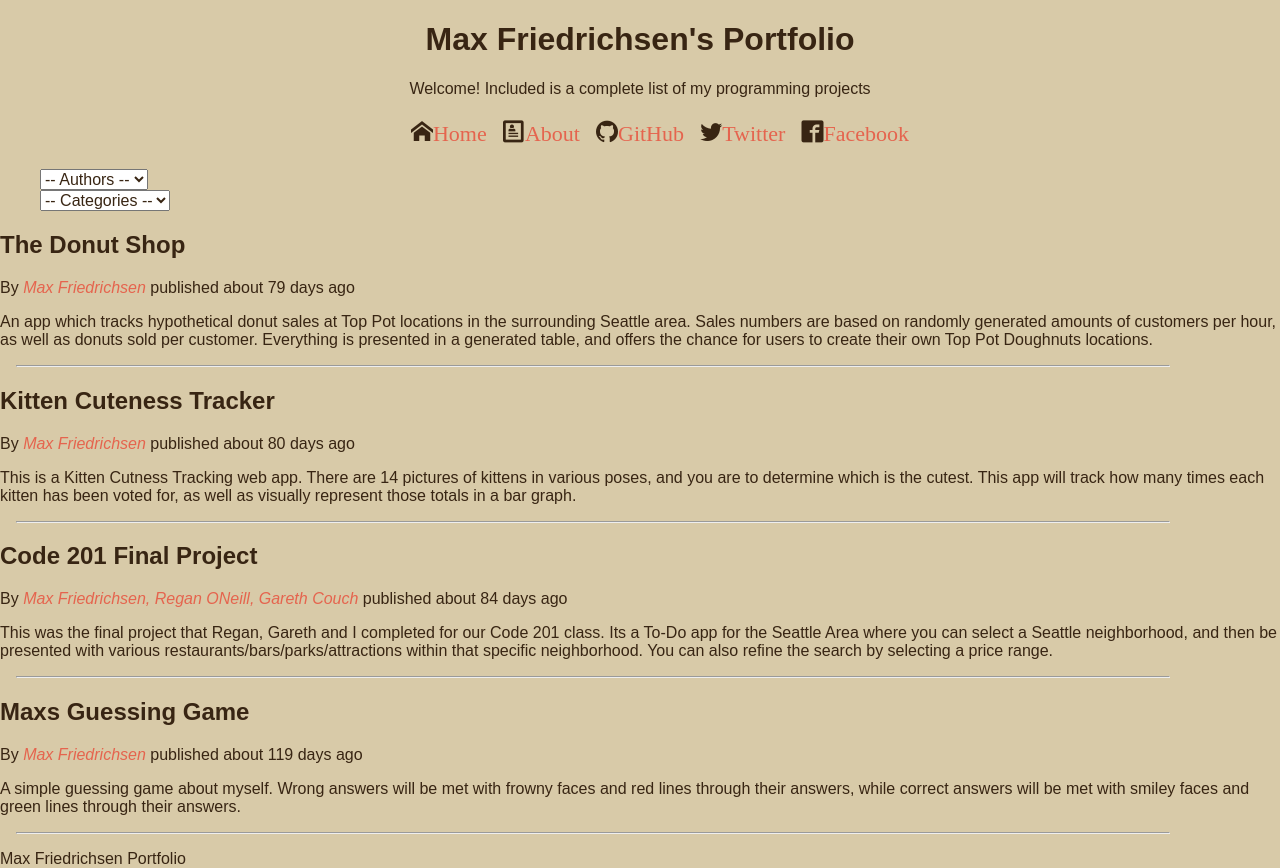
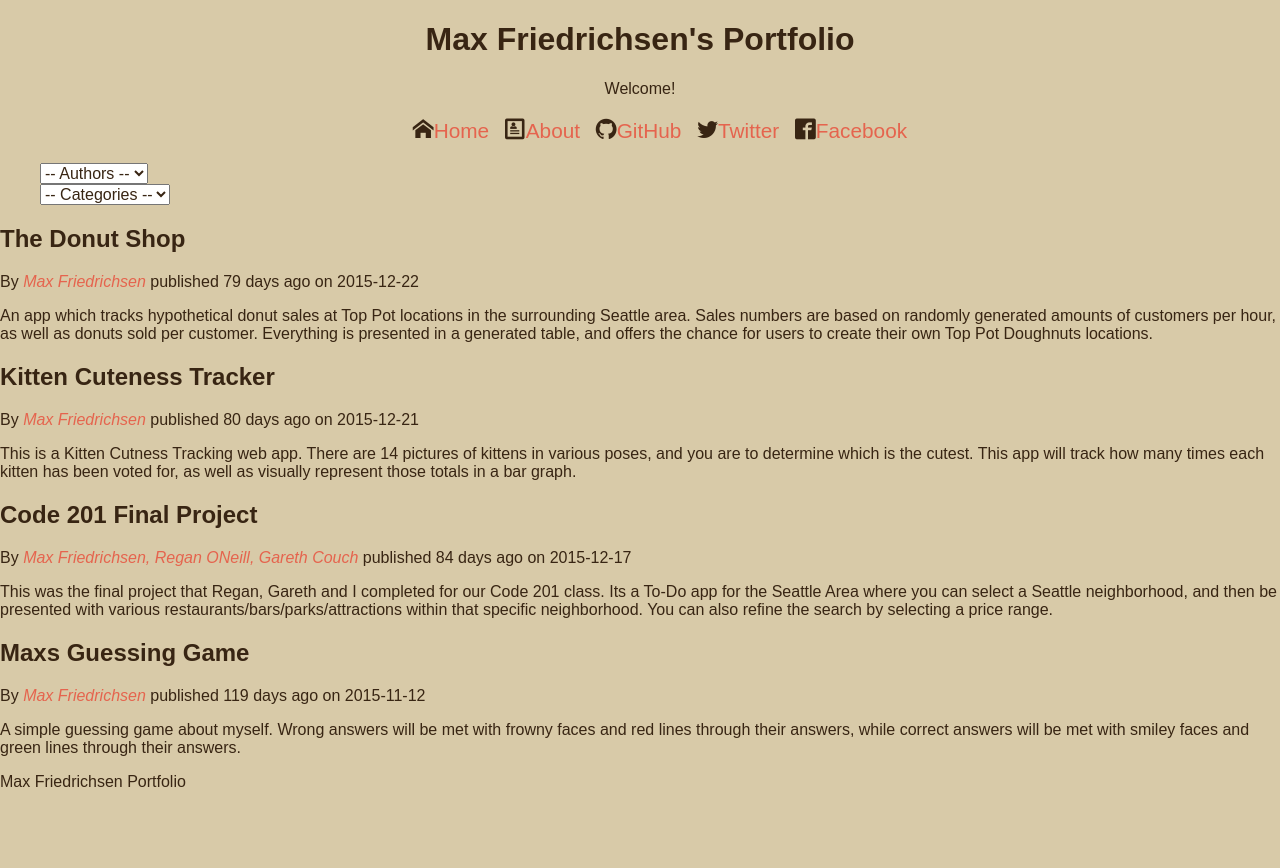
Before and after one commit to meeksfred/portfolio, a plain HTML site: page index.html in a window 1280 px wide. After the commit the page ends 800 px from the top, so only its background shows below. Drawn offline with nearby package versions, Linux system fonts and the light colour scheme; files whose address does not match are found by name; a web font is replaced by a local one.

Commit message:
template running, SMACSS in use, hover menu fixed

```diff
--- a/index.html
+++ b/index.html
@@ -2,17 +2,34 @@
 <html>
   <head>
     <meta charset="UTF-8">
+    <meta name='viewport' content='width=device-width, initial-scale=1'>
     <title>Max's Portfolio</title>
+    <link href='https://fonts.googleapis.com/css?family=Muli' rel='stylesheet' type='text/css'>
     <link rel="stylesheet" href="vendor/normalize.css/normalize.css">
-    <link rel="stylesheet" href="styles/main.css">
+    <link rel="stylesheet" href="styles/base.css">
+    <link rel="stylesheet" href="styles/layout.css">
+    <link rel="stylesheet" href="styles/modules.css">
     <link rel="stylesheet" href="styles/icons.css">
+
+    <script id="project-template" type="text/x-handlebars-template">
+      <article class="clearfix" data-category="{{category}}" data-author="{{author}}">
+        <header>
+          <h2>{{title}}</h2>
+          <div class="authorInfo">
+              By <address><a href="{{authorUrl}}">{{author}}</a></address>
+              {{publishStatus}} <time pubdate datetime="2000-01-01">on {{publishedOn}}</time>
+          </div>
+        </header>
+        <section class="project-body">{{{body}}}</section>
+      </article>
+    </script>
   </head>
   <body>
     <header class="main-header">
       <h1>
         Max Friedrichsen's Portfolio
       </h1>
-      <p>Welcome! Included is a complete list of my programming projects</p>
+      <p>Welcome!</p>
     </header>
     <nav class="head-nav">
       <div class="icon-menu"></div>
@@ -40,16 +57,6 @@
             </li>
           </ul>
         </div>
-        <article class="template" data-category="old projects">
-          <header>
-            <h2>Title</h2>
-            <div class="authorInfo">
-                By <address><a href="">Author</a></address>
-                published <time pubdate datetime="2000-01-01">Time Published</time>
-            </div>
-          </header>
-          <section class="project-body"></section>
-        </article>
       </section>
       <section id="about" class="tab-content">
         <h2>
@@ -72,6 +79,7 @@
     </footer>
     <script type='text/javascript' src='scripts/portfolioArticles.js'></script>
     <script src='https://code.jquery.com/jquery-2.2.1.min.js'></script>
+    <script src='https://cdnjs.cloudflare.com/ajax/libs/handlebars.js/4.0.5/handlebars.js'></script>
     <script type='text/javascript' src='scripts/portfolio.js'></script>
     <script type='text/javascript' src='scripts/portfolioView.js'></script>
   </body>
--- a/scripts/portfolio.js
+++ b/scripts/portfolio.js
@@ -10,21 +10,13 @@ function Project (opts) {
 }
 
 Project.prototype.toHtml = function() {
-  var $newProject = $('article.template').clone();
+  var source = $('#project-template').html();
+  var template = Handlebars.compile(source);
 
-  $newProject.attr('data-category', this.category);
-  $newProject.attr('data-author', this.author);
-  $newProject.find('.authorInfo a').html(this.author);
-  $newProject.find('.authorInfo a').attr('href', this.authorUrl);
-  $newProject.find('h2').html(this.title);
-  $newProject.find('.project-body').html(this.body);
-  $newProject.find('time[pubdate]').attr('datetime', this.publishedOn);
-  $newProject.find('time[pubdate]').attr('title', this.publishedOn);
-  $newProject.find('time').html('about ' + parseInt((new Date() - new Date(this.publishedOn))/60/60/24/1000) + ' days ago');
-  $newProject.append('<hr>');
-  $newProject.removeClass('template');
+  this.daysAgo = parseInt((new Date() - new Date(this.publishedOn))/60/60/24/1000);
+  this.publishStatus = this.publishedOn ? 'published ' + this.daysAgo + ' days ago' : '(draft)';
 
-  return $newProject;
+  return template(this);
 };
 
 theData.sort(function(a,b) {
--- /dev/null
+++ b/styles/base.css
@@ -0,0 +1,34 @@
+* {
+  font-family: 'Muli', sans-serif;
+}
+
+body {
+  background-color: #D8CAA8;
+  color: #382513;
+}
+
+main {
+  width: 100%;
+}
+
+address {
+  display: inline-block;
+}
+
+img {
+  max-width: 100%;
+}
+
+hr {
+  margin: 1em;
+  width: 90%;
+}
+
+a, a:link, a:active {
+  color: #E5644E;
+  text-decoration: none;
+}
+
+h1 {
+  padding: 0;
+}
--- /dev/null
+++ b/styles/layout.css
@@ -0,0 +1,32 @@
+.template {
+  display: none;
+}
+
+.head-nav {
+  list-style: none;
+  position: relative;
+  padding: 0;
+  font-size: 1.3em;
+}
+
+.head-nav ul {
+  list-style-type: none;
+}
+
+.head-nav li {
+  display: none;
+  padding-left: 5px;
+  padding-right: 5px;
+}
+
+.icon-menu {
+  position: absolute;
+  top: 0;
+  left: 0;
+  max-width: 575px;
+  font-size: 1.5em;
+}
+
+#filters {
+  list-style-type: none;
+}
--- a/styles/main.css
+++ /dev/null
@@ -1,84 +0,0 @@
-body {
-  background-color: #D8CAA8;
-  color: #382513;
-}
-
-main {
-  width: 100%;
-}
-
-address {
-  display: inline-block;
-}
-
-img {
-  max-width: 100%;
-}
-
-hr {
-  margin: 1em;
-  width: 90%;
-}
-
-a, a:link, a:active {
-  color: #E5644E;
-  text-decoration: none;
-}
-
-h1 {
-  padding: 0;
-}
-
-.template {
-  display: none;
-}
-
-.main-header {
-  background-color: #D8CAA8;
-  text-align: center;
-  min-width: 435px;
-}
-
-.head-nav {
-  list-style: none;
-  padding: 0;
-  font-size: 22px;
-}
-
-.head-nav ul {
-  list-style-type: none;
-}
-
-.head-nav li {
-  display: none;
-  padding-left: 5px;
-  padding-right: 5px;
-}
-
-.head-nav:hover li {
-  display: block;
-}
-
-.icon-menu {
-  float: right;
-  max-width: 575px;
-}
-
-@media only screen and (min-width: 575px) {
-  .icon-menu {
-    display: none;
-  }
-  .head-nav ul {
-    list-style-type: none;
-    text-align: center;
-  }
-  .head-nav li {
-    display: inline;
-    padding-left: 5px;
-    padding-right: 5px;
-  }
-}
-
-#filters {
-  list-style-type: none;
-}
--- /dev/null
+++ b/styles/modules.css
@@ -0,0 +1,27 @@
+.main-header {
+  background-color: #D8CAA8;
+  text-align: center;
+  min-width: 435px;
+}
+
+@media only screen and (max-width: 575px) {
+  .head-nav:hover li  {
+    display: block;
+    padding-top: .3em;
+  }
+}
+
+@media only screen and (min-width: 575px) {
+  .icon-menu {
+    display: none;
+  }
+  .head-nav ul {
+    list-style-type: none;
+    text-align: center;
+  }
+  .head-nav li {
+    display: inline;
+    padding-left: 5px;
+    padding-right: 5px;
+  }
+}
```
